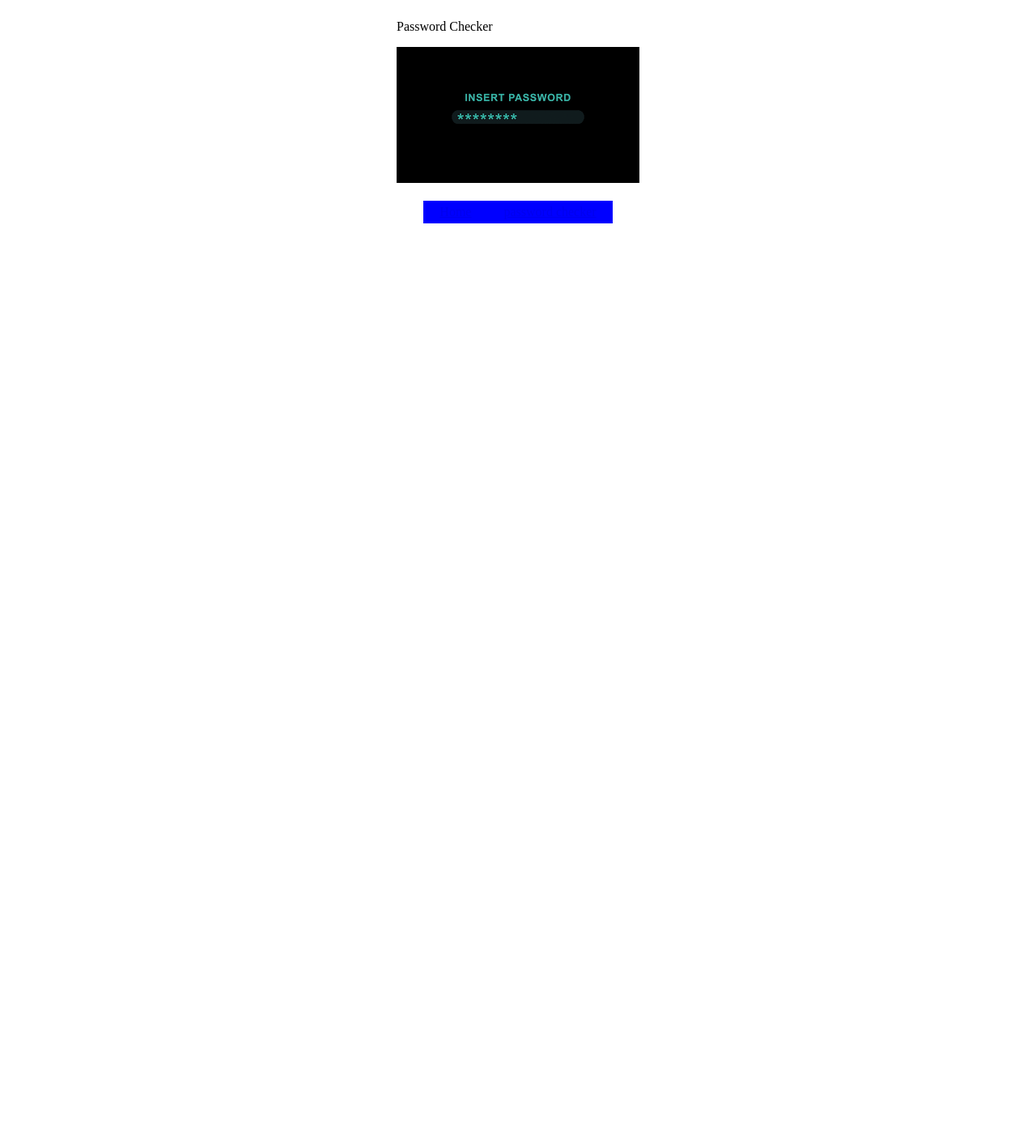
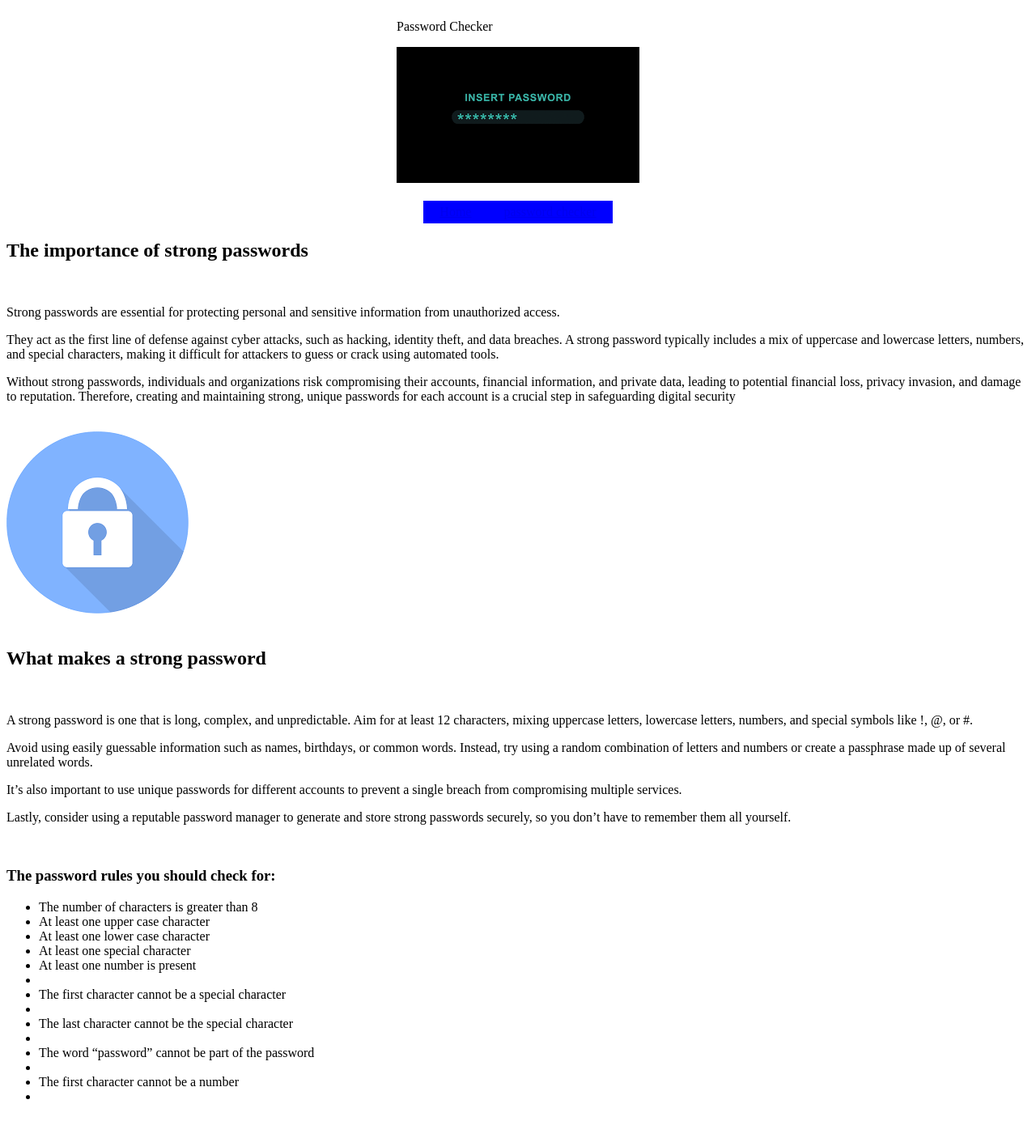
Before and after one commit to ACLSheriff/spec, a PHP site: page / in a window 1280 px wide. Shown: the whole page at 81% size. Before the commit the page ends 276 px from the top, so only its background shows below. Run offline with PHP 8.4, Linux system fonts and the light colour scheme.

Commit message:
starting new project 3 finnshed coding the index will be testing and coding part of the password checker

```diff
--- a/mini_project_3/index.php
+++ b/mini_project_3/index.php
@@ -7,7 +7,7 @@ echo "<!DOCTYPE html>";//required tag
 echo "<html>";//opens page content
 echo "<head>";//opens the head of the code
 
-echo "<title> enter title </title>";//titles the page
+echo "<title> password checker </title>";//titles the page
 echo "<link rel='stylesheet' type='text/css' href='css/stylesheet.css'/>";//links to style sheet
 
 echo "</head>";// closes the head of the page
@@ -20,6 +20,45 @@ require_once "assests/nav.php";// gets and displays nav bar
 
 echo "<div class='content'>";// this class is a box that i can put content for my page into
 
+echo "<h2> The importance of strong passwords </h2>";
+
+echo "<br>";
+echo "<p> Strong passwords are essential for protecting personal and sensitive information from unauthorized access.</p>";
+echo "<p> They act as the first line of defense against cyber attacks, such as hacking, identity theft, and data breaches. A strong password typically includes a mix of uppercase and lowercase letters, numbers, and special characters, making it difficult for attackers to guess or crack using automated tools.</p>";
+echo "<p>  Without strong passwords, individuals and organizations risk compromising their accounts, financial information, and private data, leading to potential financial loss, privacy invasion, and damage to reputation. Therefore, creating and maintaining strong, unique passwords for each account is a crucial step in safeguarding digital security</p>";
+echo "<br>";
+
+echo "<img id='text' src='images/lock_blue.png' alt='text' />";
+echo "<br>";
+echo "<br>";
+
+echo "<h2> What makes a strong password </h2>";
+
+echo "<br>";
+echo "<p> A strong password is one that is long, complex, and unpredictable. Aim for at least 12 characters, mixing uppercase letters, lowercase letters, numbers, and special symbols like !, @, or #. </p>";
+echo "<p> Avoid using easily guessable information such as names, birthdays, or common words. Instead, try using a random combination of letters and numbers or create a passphrase made up of several unrelated words.</p>";
+echo "<p>  It’s also important to use unique passwords for different accounts to prevent a single breach from compromising multiple services.</p>";
+echo "<p>  Lastly, consider using a reputable password manager to generate and store strong passwords securely, so you don’t have to remember them all yourself.</p>";
+echo "<br>";
+
+echo "<h3> The password rules you should check for: </h3>";
+echo "<table>";//starts a table
+echo "<ul>";//bullit points the list
+//these are all items in the list
+echo "<li> The number of characters is greater than 8 </li>";
+echo "<li> At least one upper case character </li>";
+echo "<li> At least one lower case character </li>";
+echo "<li> At least one special character </li>";
+echo "<li> At least one number is present <li>";
+echo "<li> The first character cannot be a special character <li>";
+echo "<li> The last character cannot be the special character <li>";
+echo "<li> The word “password” cannot be part of the password <li>";
+echo "<li> The first character cannot be a number <li>";
+echo "<ul>";
+echo "</table>";//end of table
+
+echo "<br>";
+
 echo "</div>";//closes each class
 echo "</div>";
 echo "<body>";// closes the body of code
```
